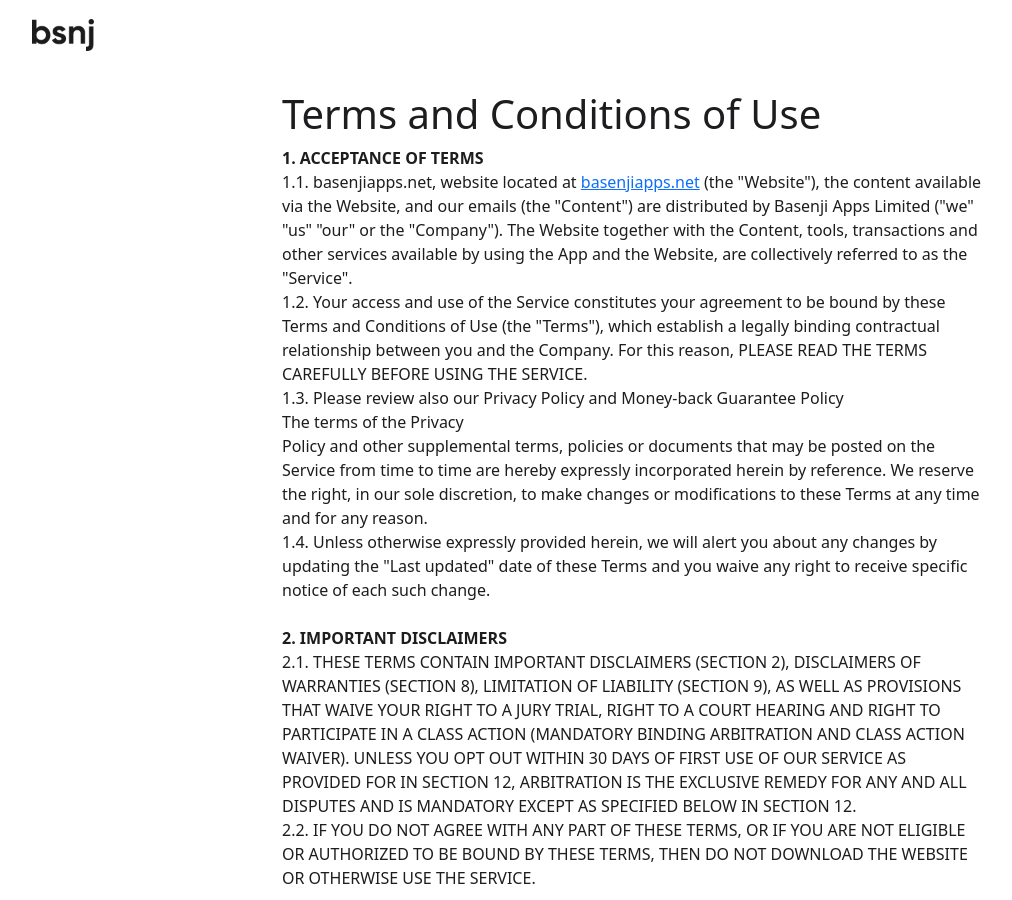
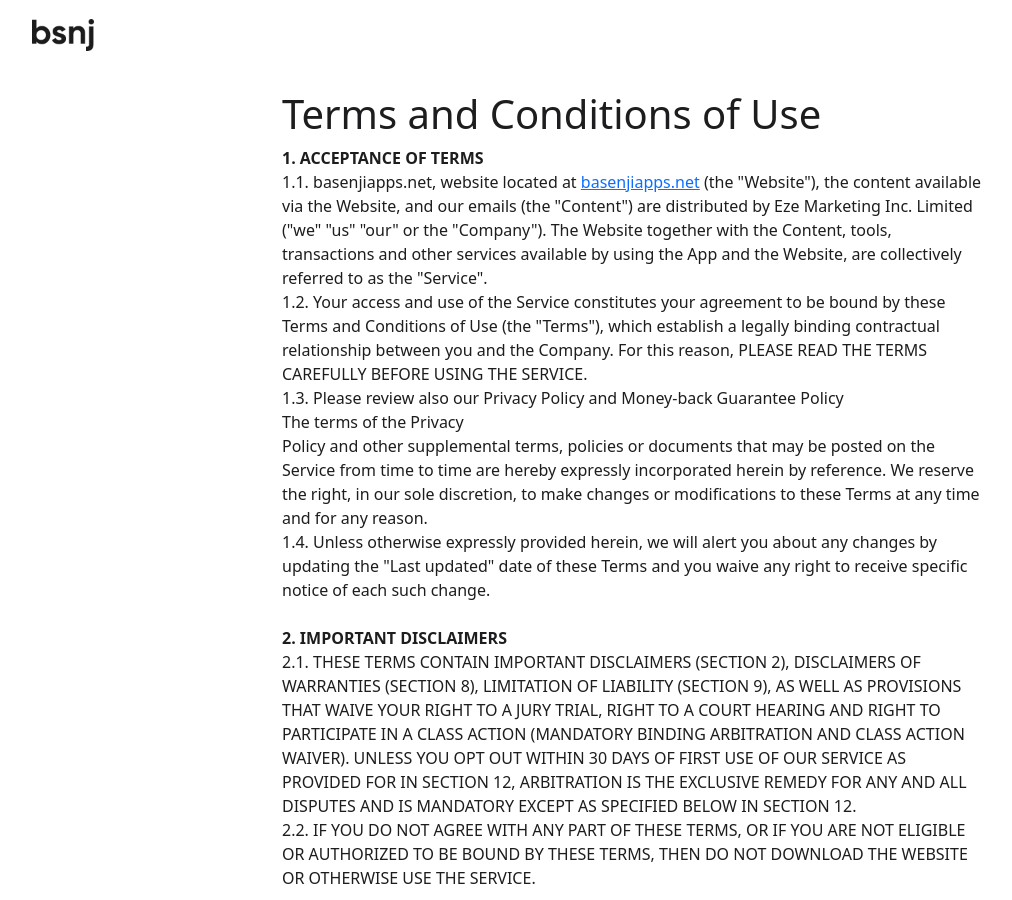
Before and after one commit to basenjiapps/basenjiapps.github.io, a Jekyll site: the page built from docs/web_terms_of_use.html, in a window 1280 px wide and 900 px high. Shown: the whole window, without its empty margins (8-1020 px from the left). Built offline with Jekyll 4.4.1, drawn with Linux system fonts in a browser that asks for light colours; some of the changed text lies outside the part shown.

Commit message:
temporary update name of company

```diff
--- a/docs/privacy_policy.html
+++ b/docs/privacy_policy.html
@@ -7,7 +7,7 @@ title: Privacy Policy
 <div data-customstyle="yes">
   <ol type="a">
     <li>
-        BASENJI APPS LIMITED, a company registered under the laws of the Republic of Cyprus, having it's address at Florinis 7, Greg Tower, 2nd Floor, 1065, Nicosia,<br/>
+        Eze Marketing Inc, a company registered under the laws of the Republic of Cyprus, having it's address at Florinis 7, Greg Tower, 2nd Floor, 1065, Nicosia,<br/>
         Cyprus will be the controller of your personal data.
     </li>
   </ol>
--- a/docs/web_terms_of_use.html
+++ b/docs/web_terms_of_use.html
@@ -22,7 +22,7 @@ title: Terms of Use
     >basenjiapps.net</a
   >
   (the "Website"), the content available via the Website, and our emails (the
-  "Content") are distributed by Basenji Apps Limited ("we" "us" "our" or the
+  "Content") are distributed by Eze Marketing Inc. Limited ("we" "us" "our" or the
   "Company"). The Website together with the Content, tools, transactions and
   other services available by using the App and the Website, are collectively
   referred to as the "Service". <br />
@@ -610,8 +610,7 @@ title: Terms of Use
   Company's reasonable control. <br />
   <br /><strong data-redactor-tag="strong">15. CONTACT</strong> <br />
   If you want to send any notice under these Terms or have any questions
-  regarding the Service, you may contact us at: support@bsnj.co Basenji Apps
-  Limited, Florinis, 7, GREG TOWER, 2nd floor, 1065, Nicosia, Cyprus. <br />
+  regarding the Service, you may contact us at: support@bsnj.co Eze Marketing Inc, Florinis, 7, GREG TOWER, 2nd floor, 1065, Nicosia, Cyprus. <br />
   <br />I HAVE READ THESE TERMS AND AGREE TO ALL OF THE PROVISIONS CONTAINED
   ABOVE.<br />
 </div>
```
